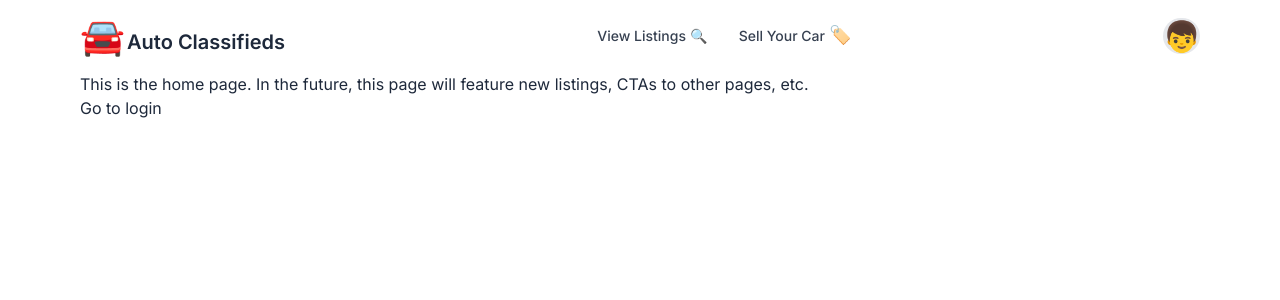
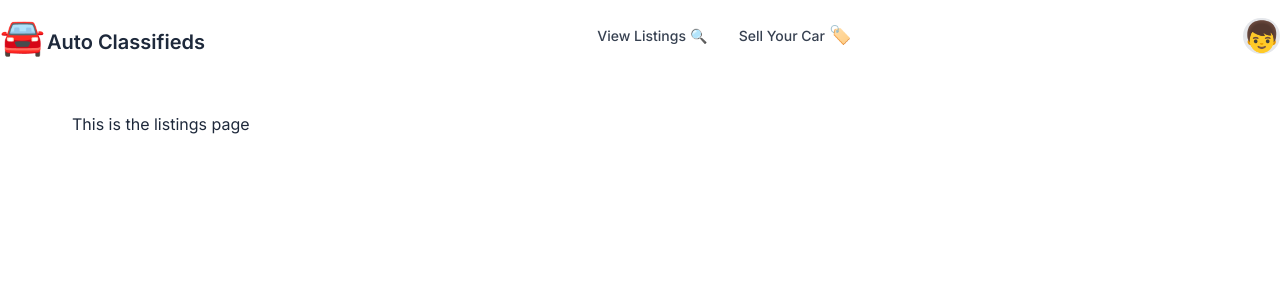
Before and after one commit to durkes/classifieds-mvp, a React (Vite) app: page /listings/find in a window 1280 px wide. Shown: the top 300 px of the page. Built offline with nearby package versions, Linux system fonts and the light colour scheme.

Commit message:
Added listing item route

```diff
--- a/src/components/BaseLayout.jsx
+++ b/src/components/BaseLayout.jsx
@@ -2,15 +2,16 @@ import { Route, Routes } from 'react-router-dom';
 import Navbar from './Navbar';
 import Home from './Home';
 import { MyAccount, UserCreate, Login, LoginEmail, OAuthCallback, Logout } from './User';
-import { Listings, MyListings, MyFavorites, NewPost } from './Listings';
+import { Listings, ListingItem, MyListings, MyFavorites, NewPost } from './Listings';
 
 export default function BaseLayout() {
     return (
-        <div className="max-w-6xl mx-auto px-2 sm:px-4 relative">
+        <div className="">
             <Navbar />
-            <div className="container mx-auto">
+            <div className="container xl:max-w-6xl mx-auto mt-8 xl:mt-10 px-2">
                 <Routes>
-                    <Route path="/listings/view" element={<Listings />} />
+                    <Route path="/listings/find" element={<Listings />} />
+                    <Route path="/listings/item/:id" element={<ListingItem />} />
                     <Route path="/listings/new" element={<NewPost />} />
                     <Route path="/listings/mine" element={<MyListings />} />
                     <Route path="/listings/saved" element={<MyFavorites />} />
--- a/src/components/Listings/index.jsx
+++ b/src/components/Listings/index.jsx
@@ -1,6 +1,7 @@
 import Listings from './Listings';
+import ListingItem from './ListingItem';
 import MyListings from './MyListings';
 import MyFavorites from './MyFavorites';
 import NewPost from './NewPost';
 
-export { Listings, MyListings, MyFavorites, NewPost };
+export { Listings, ListingItem, MyListings, MyFavorites, NewPost };
```
